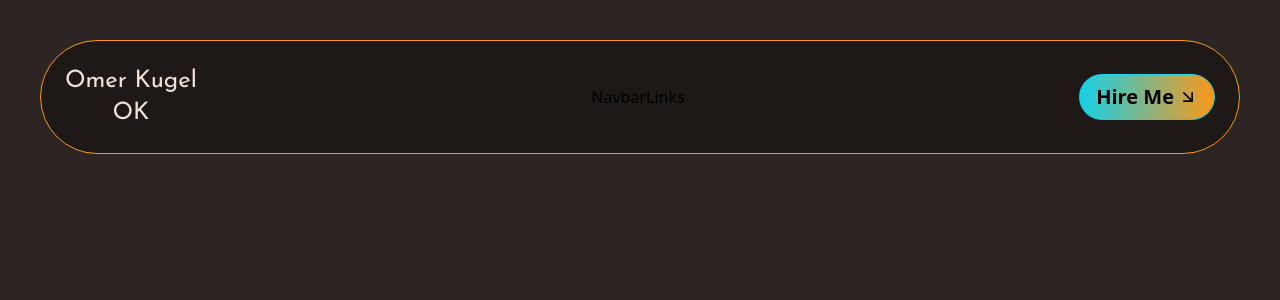
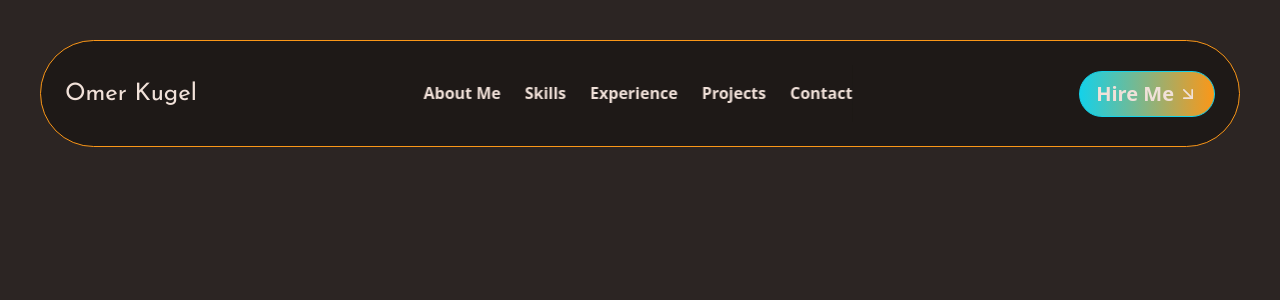
Before and after one commit to Omerkugel12/Omer-Kugel---Portfolio, a React (Vite) app: page / in a window 1280 px wide. Shown: the top 300 px of the page. Built offline with nearby package versions, Linux system fonts and the light colour scheme.

Commit message:
responsive-navbar

```diff
--- a/src/components/NavbarBtn.jsx
+++ b/src/components/NavbarBtn.jsx
@@ -3,8 +3,11 @@ import { FiArrowDownRight } from "react-icons/fi";
 
 function NavbarBtn() {
   return (
-    <button className="px-4 py-2 text-xl rounded-full font-bold border-cyan border flex items-center gap-1 bg-gradient-to-r from-cyan to-orange hover:border-orange hover:scale-110 transition-all duration-500 hover:shadow-cyanShadow">
-      Hire Me <FiArrowDownRight />
+    <button className="text-white px-4 py-2 text-xl rounded-full font-bold border-cyan border flex items-center gap-1 bg-gradient-to-r from-cyan to-orange hover:border-orange hover:scale-110 transition-all duration-500 hover:shadow-cyanShadow">
+      Hire Me
+      <div className="sm:hidden md:block">
+        <FiArrowDownRight />
+      </div>
     </button>
   );
 }
--- a/src/components/NavbarLinks.jsx
+++ b/src/components/NavbarLinks.jsx
@@ -1,7 +1,31 @@
 import React from "react";
 
 function NavbarLinks() {
-  return <div>NavbarLinks</div>;
+  const links = [
+    { link: "About Me", section: "about" },
+    { link: "Skills", section: "skills" },
+    { link: "Experience", section: "experience" },
+    { link: "Projects", section: "projects" },
+    { link: "Contact", section: "contact" },
+  ];
+
+  return (
+    <ul className="flex gap-6 text-white font-bold text-center py-4 lg:flex-row sm:flex-col lg:relative sm:absolute sm:top-[120%] left-[50%] -translate-x-[50%] lg:text-base sm:text-xl sm:bg-cyan/30 backdrop-blur-lg lg:bg-black sm:w-full sm:py-4">
+      {links.map((link) => {
+        return (
+          <li key={link.section} className="group">
+            <a
+              href={`#${link.section}`}
+              className="cursor-pointer text-white hover:text-cyan transition-all duration-500"
+            >
+              {link.link}
+            </a>
+            <div className="mx-auto bg-cyan w-0 group-hover:w-full h-[1px] transition-all duration-500"></div>
+          </li>
+        );
+      })}
+    </ul>
+  );
 }
 
 export default NavbarLinks;
--- a/src/components/NavbarLogo.jsx
+++ b/src/components/NavbarLogo.jsx
@@ -3,8 +3,12 @@ import React from "react";
 function NavbarLogo() {
   return (
     <div>
-      <h1 className="text-white text-2xl font-body">Omer Kugel</h1>
-      <h1 className="text-white text-2xl font-body">OK</h1>
+      <h1 className="text-white text-2xl font-body sm:hidden lg:block">
+        Omer Kugel
+      </h1>
+      <h1 className="text-white text-2xl font-special font-extrabold sm:block lg:hidden">
+        OK
+      </h1>
     </div>
   );
 }
--- a/src/components/NavbarMain.jsx
+++ b/src/components/NavbarMain.jsx
@@ -1,15 +1,32 @@
-import React from "react";
+import React, { useState } from "react";
 import NavbarLogo from "./NavbarLogo";
 import NavbarLinks from "./NavbarLinks";
 import NavbarBtn from "./NavbarBtn";
+import { GiHamburgerMenu } from "react-icons/gi";
 
 function NavbarMain() {
+  const [menuOpen, setMenuOpen] = useState(false);
+
+  const toggleMenu = () => {
+    setMenuOpen(!menuOpen);
+  };
+
   return (
     <nav className="max-w-[1300px] mx-auto px-4 w-full fixed left-[50%] -translate-x-[50%] z-20 flex gap-4 mt-2">
       <div className="flex justify-between w-full max-w-[1200px] mx-auto bg-black items-center p-6 rounded-r-full rounded-l-full border-[0.5px] border-orange">
         <NavbarLogo />
-        <NavbarLinks />
+        <div className={`${menuOpen ? "sm:block" : "sm:hidden"} lg:block`}>
+          <NavbarLinks />
+        </div>
         <NavbarBtn />
+      </div>
+      <div className="flex lg:hidden sm:block p-6 bg-black items-center justify-center border-[0.5px] border-orange rounded-full">
+        <button
+          className="text-2xl text-white border-[0.5px] border-orange rounded-full p-3"
+          onClick={toggleMenu}
+        >
+          <GiHamburgerMenu />
+        </button>
       </div>
     </nav>
   );
--- a/tailwind.config.js
+++ b/tailwind.config.js
@@ -5,6 +5,13 @@ export default {
     "./components/**/*.{js,ts,jsx,tsx}",
   ],
   theme: {
+    screens: {
+      sm: "350px",
+      md: "768px",
+      lg: "1024px",
+      xl: "1280px",
+      "2xl": "1536px",
+    },
     colors: {
       brown: "#53423e",
       lightBrown: "#645550",
```
